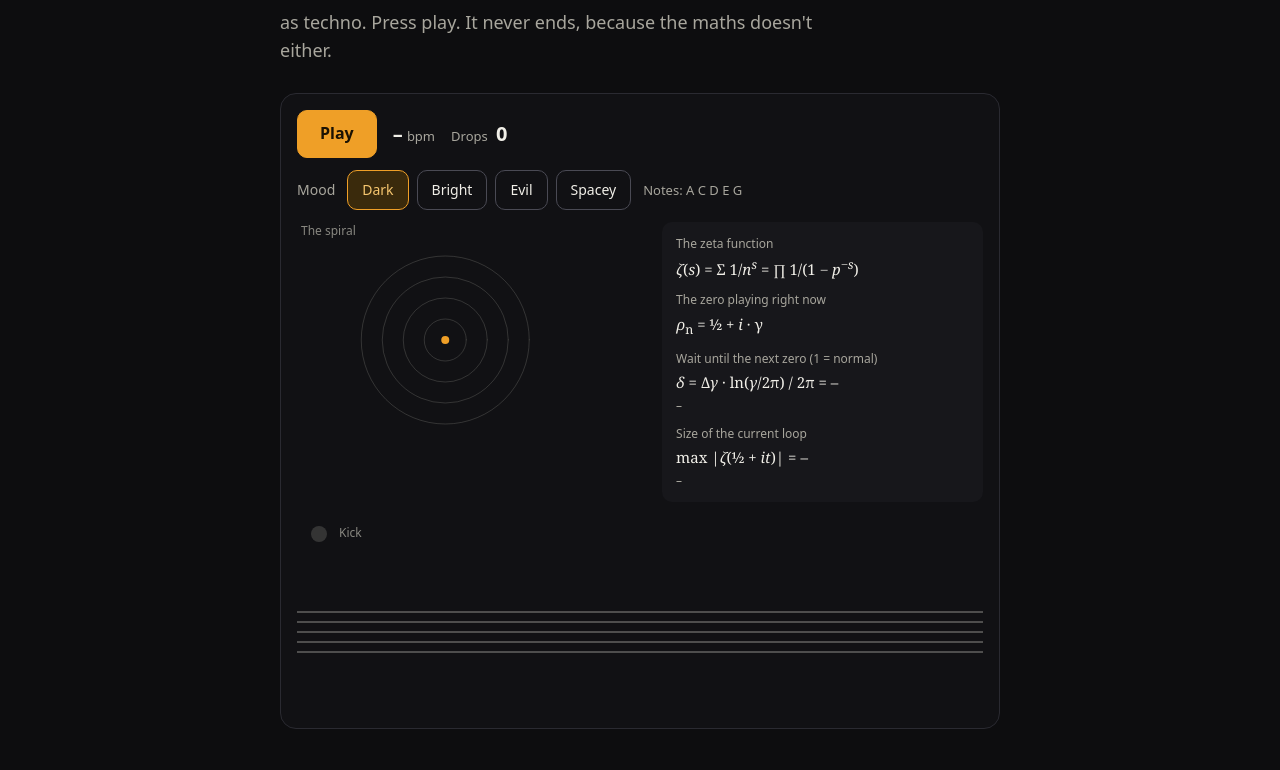
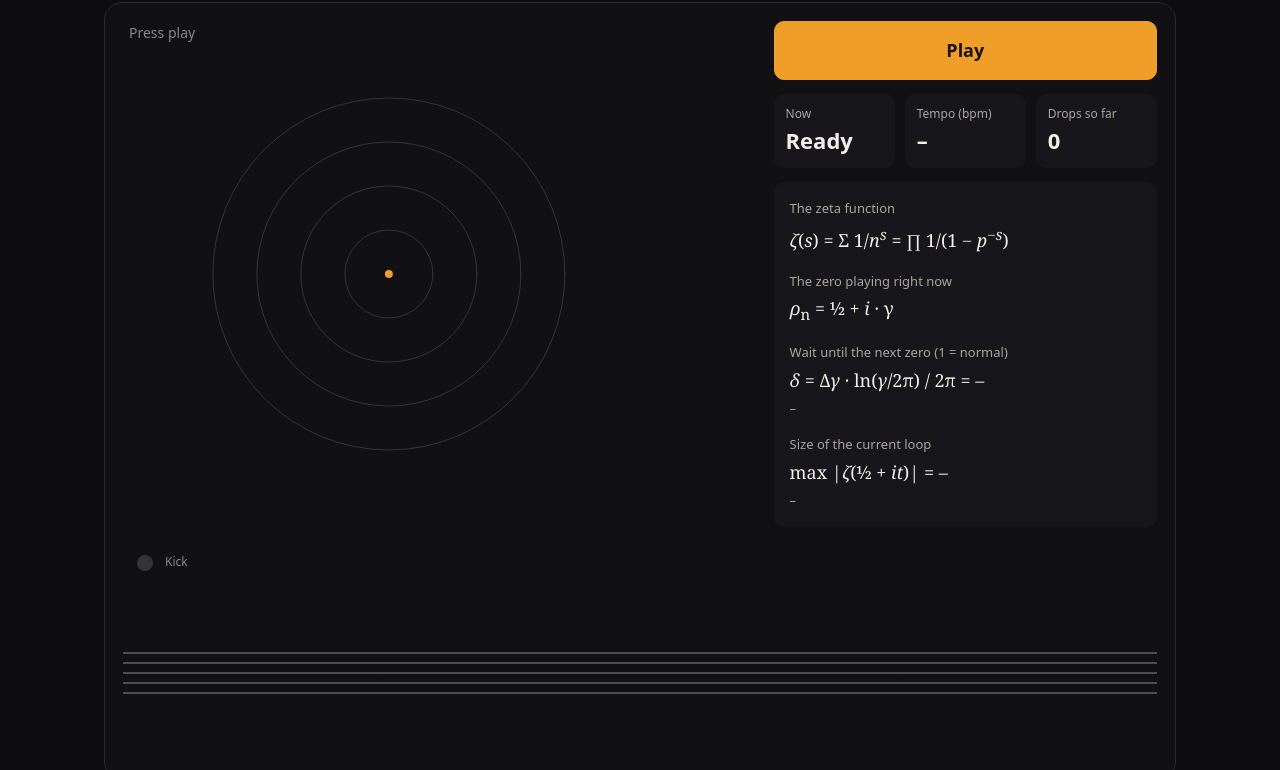
Before and after one commit to heheok/the-riemann-zeros, a plain HTML site: page index.html in a window 1280 px wide. Shown: the part 218-988 px from the top of the page. Drawn offline with Linux system fonts and the light colour scheme.

Commit message:
Drop the mood selector and enlarge the layout
Wider page, much larger spiral, stats and formulas in a side column,
explanations in two columns. Dark is now the only scale.

Co-Authored-By: Claude Fable 5.2 <noreply@anthropic.com>
Claude-Session: https://claude.ai/code/session_01Hrm22TqSVpnchJdru6vacx

```diff
--- a/index.html
+++ b/index.html
@@ -11,38 +11,36 @@
 :root{
   --bg:#0d0d0f;--panel:#17171b;--line:#2a2a31;
   --text-primary:#f1efe8;--text-secondary:#a8a69d;
-  --accent:#ef9f27;--blue:#378add;--red:#e24b4a;
-  --bg-neutral:#17171b;--bg-accent:#3a2a0c;--text-accent:#f6c66f;--border-accent:#ef9f27;--text-danger:#ff7b7a;
+  --accent:#ef9f27;--bg-neutral:#17171b;--text-danger:#ff7b7a;
   --radius:10px;--font-voice:Georgia,"Times New Roman",serif;
   --sans:system-ui,-apple-system,"Segoe UI",Roboto,Helvetica,Arial,sans-serif;
 }
 *{box-sizing:border-box}
 html,body{margin:0;background:var(--bg);color:var(--text-primary);font-family:var(--sans);line-height:1.6}
-main{max-width:760px;margin:0 auto;padding:40px 20px 64px}
-h1{font-family:var(--font-voice);font-weight:400;font-size:clamp(34px,7vw,56px);line-height:1.05;margin:0 0 6px;letter-spacing:-0.01em}
+main{max-width:1120px;margin:0 auto;padding:36px 24px 72px}
+.kicker{font-size:12px;letter-spacing:.14em;text-transform:uppercase;color:var(--accent);margin:0 0 12px}
+h1{font-family:var(--font-voice);font-weight:400;font-size:clamp(34px,6vw,60px);line-height:1.05;margin:0 0 8px;letter-spacing:-0.01em}
 h1 span{color:var(--accent)}
-.sub{font-size:18px;color:var(--text-secondary);margin:0 0 28px;max-width:56ch}
-.kicker{font-size:12px;letter-spacing:.14em;text-transform:uppercase;color:var(--accent);margin:0 0 14px}
-h2{font-family:var(--font-voice);font-weight:400;font-size:24px;margin:44px 0 10px}
-p,li{color:var(--text-secondary);font-size:16px}
-li{margin:6px 0}
-b{color:var(--text-primary);font-weight:600}
-button{font:inherit;font-size:14px;color:var(--text-primary);background:transparent;border:1px solid #4a4a54;border-radius:var(--radius);padding:8px 14px;cursor:pointer}
-button:hover{background:#1e1e24}
-button:active{transform:scale(.98)}
-#xp{background:var(--accent);border-color:var(--accent);color:#1b1203;font-weight:600;padding:10px 22px;font-size:16px}
+.sub{font-size:18px;color:var(--text-secondary);margin:0 0 24px;max-width:60ch}
+h2{font-family:var(--font-voice);font-weight:400;font-size:23px;margin:0 0 8px}
+p{color:var(--text-secondary);font-size:16px;margin:0 0 12px}
+button{font:inherit;color:var(--text-primary);background:transparent;border:1px solid #4a4a54;border-radius:var(--radius);padding:8px 14px;cursor:pointer}
+button:active{transform:scale(.99)}
+#xp{width:100%;background:var(--accent);border-color:var(--accent);color:#1b1203;font-weight:600;padding:14px;font-size:18px}
 #xp:hover{background:#f6b144}
-.player{background:#111114;border:1px solid var(--line);border-radius:16px;padding:16px}
-.row{display:flex;align-items:center;gap:16px;flex-wrap:wrap;margin:0 0 12px}
-.stat{font-size:20px;font-weight:600}
-.lab{font-size:13px;color:var(--text-secondary)}
-.grid{display:grid;grid-template-columns:minmax(0,1.1fr) minmax(0,1fr);gap:12px;margin-bottom:10px}
-@media (max-width:640px){.grid{grid-template-columns:minmax(0,1fr)}}
-.formulas{background:var(--bg-neutral);border-radius:var(--radius);padding:12px 14px;font-size:12px;color:var(--text-secondary);display:flex;flex-direction:column;gap:9px;min-width:0}
-.f{font-family:var(--font-voice);font-size:15px;color:var(--text-primary);margin-top:2px}
+.player{background:#111114;border:1px solid var(--line);border-radius:18px;padding:18px}
+.grid{display:grid;grid-template-columns:minmax(0,1.65fr) minmax(0,1fr);gap:18px;margin-bottom:14px}
+.side{display:flex;flex-direction:column;gap:14px;min-width:0}
+.tiles{display:grid;grid-template-columns:repeat(3,minmax(0,1fr));gap:10px}
+.tile{background:var(--panel);border-radius:var(--radius);padding:10px 12px;min-width:0}
+.lab{font-size:12px;color:var(--text-secondary);display:block}
+.stat{font-size:22px;font-weight:600;white-space:nowrap}
+.formulas{flex:1;background:var(--panel);border-radius:var(--radius);padding:16px;font-size:13px;color:var(--text-secondary);display:flex;flex-direction:column;justify-content:space-between;gap:12px;min-width:0}
+.f{font-family:var(--font-voice);font-size:18px;color:var(--text-primary);margin-top:3px}
 canvas{display:block}
-.note{font-size:14px;border-top:1px solid var(--line);margin-top:44px;padding-top:18px}
-a{color:var(--text-accent)}
+.explain{display:grid;grid-template-columns:repeat(2,minmax(0,1fr));gap:36px 56px;margin-top:56px}
+.note{font-size:14px;border-top:1px solid var(--line);margin-top:48px;padding-top:18px;max-width:80ch}
+@media (max-width:860px){.grid{grid-template-columns:minmax(0,1fr)}.explain{grid-template-columns:minmax(0,1fr);gap:28px}}
 </style>
 </head>
 <body>
@@ -52,53 +50,53 @@ a{color:var(--text-accent)}
   <p class="sub">This is what one of the most famous functions in maths sounds like as techno. Press play. It never ends, because the maths doesn't either.</p>
 
   <div class="player">
-    <div class="row">
-      <button id="xp"><span id="xpl">Play</span></button>
-      <div><span id="xb" class="stat">–</span> <span class="lab">bpm</span></div>
-      <div><span class="lab">Drops</span> <span id="xd" class="stat" style="margin-left:4px;">0</span></div>
-      <span id="xm" style="font-size:16px;font-weight:600;"></span>
-    </div>
-    <div class="row" style="gap:8px;">
-      <span class="lab" style="font-size:14px;margin-right:4px;">Mood</span>
-      <button class="md" data-m="0" aria-pressed="true">Dark</button>
-      <button class="md" data-m="1" aria-pressed="false">Bright</button>
-      <button class="md" data-m="2" aria-pressed="false">Evil</button>
-      <button class="md" data-m="3" aria-pressed="false">Spacey</button>
-      <span id="mn" class="lab" style="margin-left:4px;"></span>
-    </div>
     <div class="grid">
       <div id="sw" style="min-width:0;"><canvas id="sc" role="img" aria-label="Zeta spiral whose curve passes through the centre each time a note plays">The zeta spiral, hitting the centre on every note.</canvas></div>
+      <div class="side">
+        <button id="xp"><span id="xpl">Play</span></button>
+        <div class="tiles">
+          <div class="tile"><span class="lab">Now</span><span id="xm" class="stat">Ready</span></div>
+          <div class="tile"><span class="lab">Tempo (bpm)</span><span id="xb" class="stat">–</span></div>
+          <div class="tile"><span class="lab">Drops so far</span><span id="xd" class="stat">0</span></div>
+        </div>
         <div class="formulas">
           <div>The zeta function<div class="f"><i>ζ</i>(<i>s</i>) = Σ 1/<i>n</i><sup><i>s</i></sup> = ∏ 1/(1 − <i>p</i><sup>−<i>s</i></sup>)</div></div>
           <div>The zero playing right now<div class="f"><i>ρ</i><sub id="fn">n</sub> = ½ + <i>i</i> · <span id="fg">γ</span></div></div>
-        <div>Wait until the next zero (1 = normal)<div class="f"><i>δ</i> = Δ<i>γ</i> · ln(<i>γ</i>/2π) / 2π = <span id="fd">–</span></div><div id="fs" style="margin-top:2px;">–</div></div>
-        <div>Size of the current loop<div class="f">max |<i>ζ</i>(½ + <i>it</i>)| = <span id="fp">–</span></div><div id="ft" style="margin-top:2px;">–</div></div>
+          <div>Wait until the next zero (1 = normal)<div class="f"><i>δ</i> = Δ<i>γ</i> · ln(<i>γ</i>/2π) / 2π = <span id="fd">–</span></div><div id="fs" style="margin-top:3px;">–</div></div>
+          <div>Size of the current loop<div class="f">max |<i>ζ</i>(½ + <i>it</i>)| = <span id="fp">–</span></div><div id="ft" style="margin-top:3px;">–</div></div>
+        </div>
       </div>
     </div>
     <div id="xw" style="width:100%;"><canvas id="xc" role="img" aria-label="Scrolling sheet music of the lead line, one note per zeta zero">Sheet music scrolling right to left, one note per zero.</canvas></div>
   </div>
 
+  <div class="explain">
+    <section>
       <h2>What's going on here?</h2>
       <p>There's a famous function in maths called the zeta function. You give it a number and it hands you a number back. For a few very special inputs it hands back exactly zero. Those inputs are called the zeros, and mathematicians have been obsessed with them since 1859.</p>
       <p>This page finds those zeros one at a time and plays a note for each one. Nobody wrote the melody. It comes from where the zeros are.</p>
-
+    </section>
+    <section>
       <h2>The swirly thing</h2>
-  <p>The curve in the top left is the function's answer, drawn as a moving dot. It loops all over the place, but it keeps coming back through the exact middle. Every time it crosses the middle, that's a zero, and that's when you hear a note.</p>
-
+      <p>The big curve is the function's answer, drawn as a moving dot. It loops all over the place, but it keeps coming back through the exact middle. Every time it crosses the middle, that's a zero, and that's when you hear a note.</p>
+    </section>
+    <section>
       <h2>How a zero turns into a note</h2>
       <p>The zeros aren't evenly spaced. Sometimes the next one shows up quickly, sometimes you have to wait. If the wait is longer than usual, the tune steps up and the note gets held. If it's shorter than usual, the tune steps down and the note is quick. So the melody is really the spacing of the zeros, turned into sound.</p>
-
+    </section>
+    <section>
       <h2>Where the drops come from</h2>
       <p>Between two zeros the curve wanders off and comes back. Usually that's a small loop. Once in a while it swings way out. When that happens you'll see "Big loop" appear, and a bit later the kick drum cuts out, the tension builds for four bars, and the drop hits. We didn't pick when that happens. The function did.</p>
-
-  <h2>The mood buttons</h2>
-  <p>These change which notes the tune is allowed to use, like switching a song from a sad key to a happy one. The zeros stay the same, so you get the same tune shape in a different outfit. Try Evil.</p>
-
+    </section>
+    <section>
       <h2>The numbers in the box</h2>
       <p>That's the actual maths, live: which zero is playing, how long the wait for the next one is compared to normal, and how big the current loop is. You don't need to follow the formulas to enjoy the track. They're there so you can see nothing is faked.</p>
-
+    </section>
+    <section>
       <h2>Why does anyone care about these zeros?</h2>
       <p>Because they secretly run the prime numbers. Primes (2, 3, 5, 7, 11 and so on) look like they pop up at random, but the positions of these zeros decide exactly where they land. The Riemann hypothesis is a guess from 1859 that every single zero sits on one straight line. People spent 167 years trying to prove it. This page walks up that line and plays whatever it finds, and since there are infinitely many zeros, it never has to stop.</p>
+    </section>
+  </div>
 
   <p class="note">The small print: the zeros and their spacing are real maths, worked out in your browser while you listen. The drums, the scale, the tempo and the rule for turning a wait into a note are choices we made so it would sound good. Someone else could take the same zeros and make a completely different track. This page doesn't prove anything, and it has nothing to do with anyone's proof. Made in a conversation with Claude.</p>
 </main>
@@ -107,18 +105,11 @@ a{color:var(--text-accent)}
 const $=id=>document.getElementById(id);
 const cv=$('xc'),ctx=cv.getContext('2d'),s2=$('sc'),sx2=s2.getContext('2d'),btn=$('xp'),lbl=$('xpl');
 const cs=getComputedStyle(document.body),ink=cs.color,ff=cs.fontFamily,AMB='#EF9F27',RED='#E24B4A',BLU='#378ADD',GRY='#888780';
-let W=680,W2=340;const H=200,H2=236;
+let W=680,W2=340,H2=420;const H=220;
 function fit(c,w,h){const d=window.devicePixelRatio||1;c.width=w*d;c.height=h*d;c.style.width=w+'px';c.style.height=h+'px';c.getContext('2d').setTransform(d,0,0,d,0,0);}
-function size(){W=$('xw').clientWidth||680;W2=$('sw').clientWidth||340;fit(cv,W,H);fit(s2,W2,H2);}
+function size(){W=$('xw').clientWidth||680;W2=$('sw').clientWidth||340;H2=Math.round(Math.min(540,Math.max(280,W2*0.8)));fit(cv,W,H);fit(s2,W2,H2);}
 size();window.addEventListener('resize',size);
-const MOODS=[
-{n:'A C D E G',s:[0,3,5,7,10],d:[0,2,3,4,6],a:['','','','',''],alt:49,pad:[110,164.81,220,329.63]},
-{n:'A B C♯ E F♯',s:[0,2,4,7,9],d:[0,1,2,4,5],a:['','','♯','','♯'],alt:41.2,pad:[110,164.81,220,277.18]},
-{n:'A B♭ D E F',s:[0,1,5,7,8],d:[0,1,3,4,5],a:['','♭','','',''],alt:58.27,pad:[110,164.81,220,233.08]},
-{n:'A B C♯ D♯ F',s:[0,2,4,6,8],d:[0,1,2,3,5],a:['','','♯','♯',''],alt:61.74,pad:[110,138.59,174.61,220]}];
-let mood=0;
-function setMood(m){mood=m;document.querySelectorAll('.md').forEach(function(b){const on=+b.dataset.m===m;b.setAttribute('aria-pressed',on);b.style.background=on?'var(--bg-accent)':'';b.style.color=on?'var(--text-accent)':'';b.style.borderColor=on?'var(--border-accent)':'';});$('mn').textContent='Notes: '+MOODS[m].n;}
-document.querySelectorAll('.md').forEach(function(b){b.onclick=function(){setMood(+b.dataset.m);};});setMood(0);
+const MOODS=[{s:[0,3,5,7,10],d:[0,2,3,4,6],a:['','','','',''],alt:49,pad:[110,164.81,220,329.63]}],mood=0;
 const N=80,LN=[],SQ=[];for(let n=1;n<=N;n++){LN.push(Math.log(n));SQ.push(1/Math.sqrt(n));}
 const lnN=Math.log(N),rN=Math.sqrt(N),b=1/rN,TAU=2*Math.PI;
 function theta(t){return t/2*Math.log(t/TAU)-t/2-Math.PI/8+1/(48*t)+7/(5760*t*t*t);}
@@ -184,9 +175,9 @@ const kg=ac.createGain();kg.gain.value=0.85;kg.connect(cp);shS=ac.createWaveShap
 playing=true;idx=0;pos=5;step=0;bar=0;gstep=0;mel=0;mode='main';mbar=0;pending=false;drops=0;$('xd').textContent='0';T=ac.currentTime+0.1;queue=[];shown=[];cur=null;trail=[];lbl.textContent='Stop';}
 function stop(){playing=false;lbl.textContent='Play';const n=ac.currentTime;master.gain.setValueAtTime(master.gain.value,n);master.gain.linearRampToValueAtTime(0.0001,n+0.2);}
 btn.onclick=function(){if(playing)stop();else start();};
-const Y0=140,HS=5,PPS=150,yv=p=>Y0-p*HS,WIN=14;
+const Y0=152,HS=5,PPS=150,yv=p=>Y0-p*HS,WIN=22;
 function spiral(pn,now){
-sx2.clearRect(0,0,W2,H2);const ox=W2*0.42,oy=H2/2,sc=21,hot=vmode==='drop';
+sx2.clearRect(0,0,W2,H2);const ox=W2*0.42,oy=H2/2,sc=H2/11.5,hot=vmode==='drop';
 sx2.strokeStyle=GRY;sx2.lineWidth=1;sx2.globalAlpha=0.3;for(let r=1;r<=4;r++){sx2.beginPath();sx2.arc(ox,oy,r*sc,0,7);sx2.stroke();}sx2.globalAlpha=1;
 let head=null;
 if(cur&&playing){const ht=cur.z+(cur.z1-cur.z)*Math.max(0,Math.min(1,(now-cur.t)/cur.dur));
@@ -194,13 +185,13 @@ if(ht<lastT-1||!trail.length){trail=[];lastT=ht-0.03;}
 for(let t=lastT+0.03;t<=ht;t+=0.03){const z=zc(t);trail.push([z[0],z[1],t]);lastT=t;}
 while(trail.length&&trail[0][2]<ht-WIN)trail.shift();head=ht;}
 sx2.lineCap='round';sx2.strokeStyle=hot?RED:BLU;
-for(let i=1;i<trail.length;i++){const a=trail[i-1],c=trail[i],k=head?1-(head-c[2])/WIN:0.4;sx2.globalAlpha=Math.max(0.04,k);sx2.lineWidth=1+2*k;sx2.beginPath();sx2.moveTo(ox+a[0]*sc,oy-a[1]*sc);sx2.lineTo(ox+c[0]*sc,oy-c[1]*sc);sx2.stroke();}
+for(let i=1;i<trail.length;i++){const a=trail[i-1],c=trail[i],k=head?1-(head-c[2])/WIN:0.4;sx2.globalAlpha=Math.max(0.04,k);sx2.lineWidth=1.2+2.6*k;sx2.beginPath();sx2.moveTo(ox+a[0]*sc,oy-a[1]*sc);sx2.lineTo(ox+c[0]*sc,oy-c[1]*sc);sx2.stroke();}
 sx2.globalAlpha=1;
-const za=(pn-zeroAt)/350;if(za<1){sx2.globalAlpha=1-za;sx2.strokeStyle=AMB;sx2.lineWidth=3;sx2.beginPath();sx2.arc(ox,oy,6+za*34,0,7);sx2.stroke();sx2.globalAlpha=1;}
+const za=(pn-zeroAt)/350;if(za<1){sx2.globalAlpha=1-za;sx2.strokeStyle=AMB;sx2.lineWidth=3;sx2.beginPath();sx2.arc(ox,oy,8+za*sc*2.2,0,7);sx2.stroke();sx2.globalAlpha=1;}
 sx2.beginPath();sx2.arc(ox,oy,4,0,7);sx2.fillStyle=AMB;sx2.fill();
 if(trail.length){const h=trail[trail.length-1];sx2.beginPath();sx2.arc(ox+h[0]*sc,oy-h[1]*sc,4.5,0,7);sx2.fillStyle=ink;sx2.fill();}
-sx2.fillStyle=GRY;sx2.font='400 12px '+ff;sx2.textAlign='left';sx2.textBaseline='top';sx2.fillText(head?'Height '+head.toFixed(1):'The spiral',4,4);
-if(cur&&cur.pk>P92&&playing){sx2.fillStyle=RED;sx2.font='600 13px '+ff;sx2.textBaseline='bottom';sx2.fillText('Big loop',4,H2-4);}}
+sx2.fillStyle=GRY;sx2.font='400 14px '+ff;sx2.textAlign='left';sx2.textBaseline='top';sx2.fillText(head?'Height '+head.toFixed(1):'Press play',6,6);
+if(cur&&cur.pk>P92&&playing){sx2.fillStyle=RED;sx2.font='600 16px '+ff;sx2.textBaseline='bottom';sx2.fillText('Big loop',6,H2-6);}}
 function frame(){
 const pn=performance.now(),now=ac?ac.currentTime:0;
 if(playing){schedule();queue.sort(function(x,y){return x.t-y.t;});
```
Also changed, not shown: 1 other file. Lines whose indentation alone changed are shown as unchanged.
